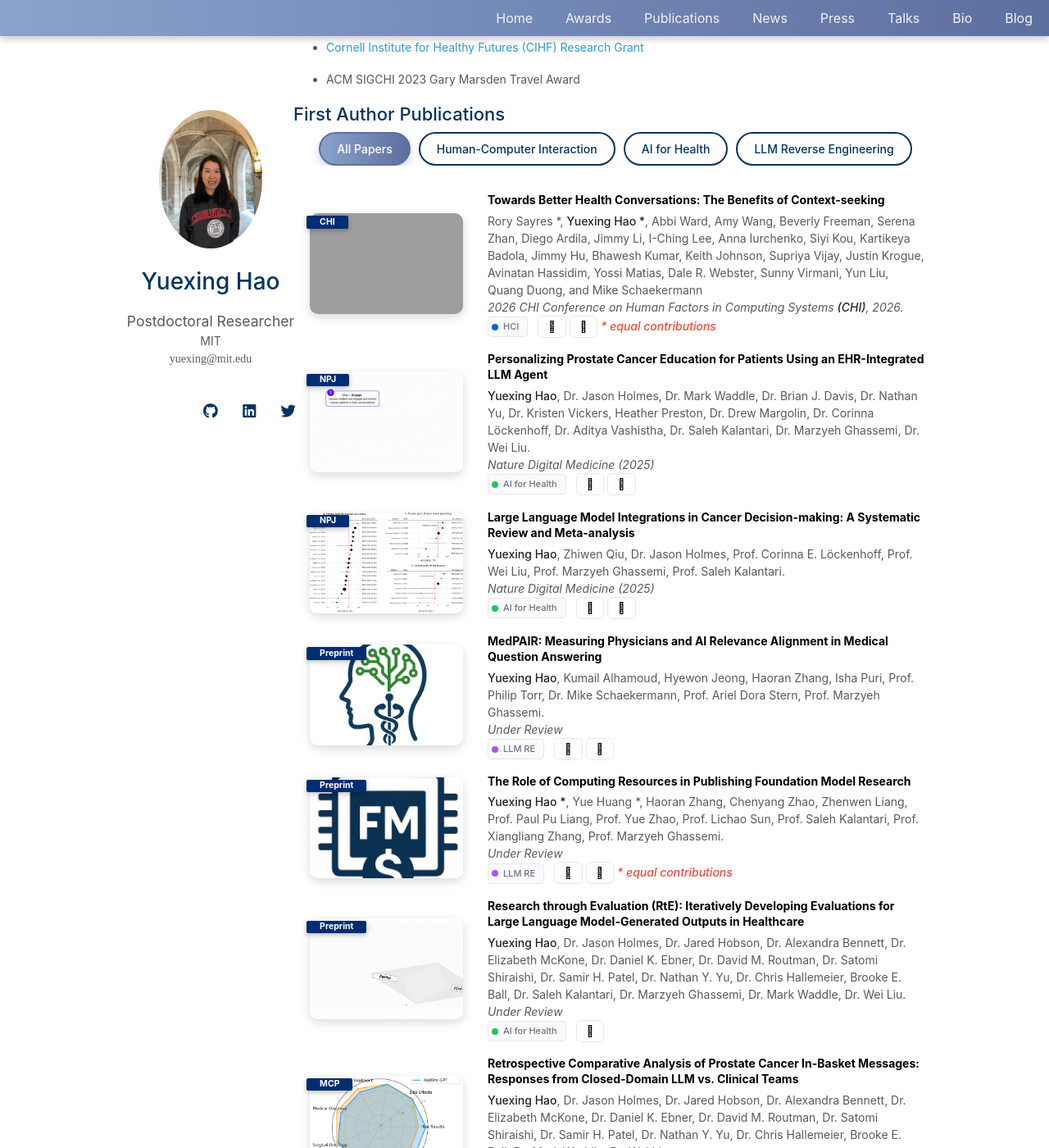
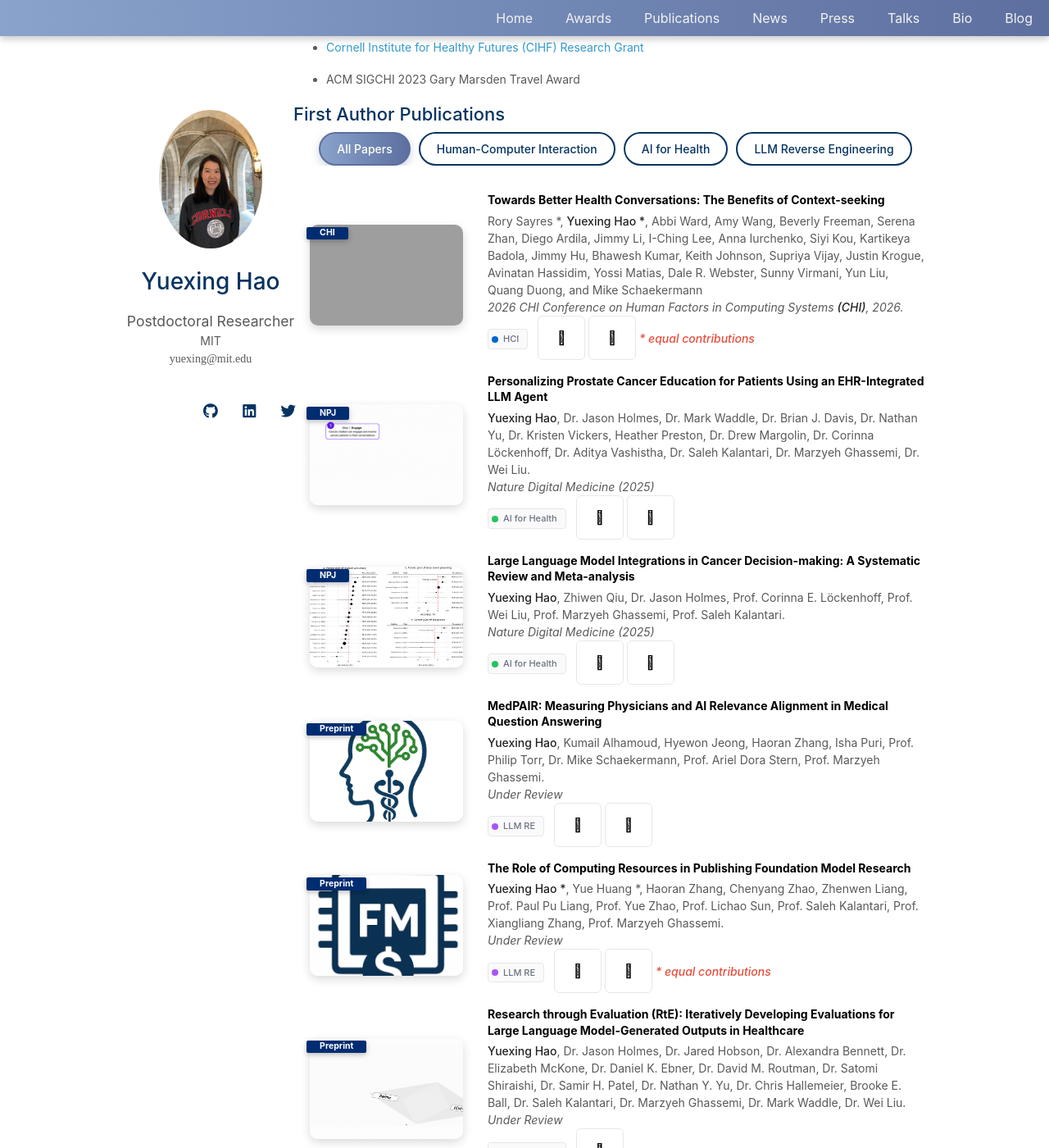
Before and after one commit to YuexingHao/Yuexing-Hao, a Jekyll site: the page built from index.md, in a window 1280 px wide and 1400 px high, scrolled down 1558 px. Shown: the whole window at 82% size. Built offline with Jekyll 4.4.1, drawn with Linux system fonts in a browser that asks for light colours; nearby versions of some CDN libraries; a style sheet for code colours, icons or effects is not loaded; our own code applies the rules of GitHub Pages for plain Markdown files; grey boxes are pictures that could not be loaded.

Commit message:
Make publication icons larger and more visible (16px font-size, 36x36px min button size)

```diff
--- a/assets/css/publications.css
+++ b/assets/css/publications.css
@@ -105,13 +105,16 @@ blockquote { background: var(--global-bg-color); border-left: 2px solid var(--gl
     color: #000000;
     background-color: #ffffff;
     border: 1px solid #e5e7eb;
-    padding: 6px 12px;
+    padding: 8px 10px;
     transition: all 0.2s ease;
     border-radius: 6px;
-    font-size: 13px;
+    font-size: 16px;
     display: inline-flex;
     align-items: center;
+    justify-content: center;
     gap: 6px;
+    min-width: 36px;
+    min-height: 36px;
 }
 
 @media (prefers-color-scheme: dark) {
@@ -119,16 +122,24 @@ blockquote { background: var(--global-bg-color); border-left: 2px solid var(--gl
     color: #9ca3af;
     background-color: #1f1f1f;
     border: 1px solid #333333;
-    padding: 6px 12px;
+    padding: 8px 10px;
     transition: all 0.2s ease;
     border-radius: 6px;
-    font-size: 13px;
+    font-size: 16px;
     display: inline-flex;
     align-items: center;
+    justify-content: center;
     gap: 6px;
+    min-width: 36px;
+    min-height: 36px;
 }
 
   }
+
+.publications ol.bibliography li .links a.btn i {
+    font-size: 16px;
+    line-height: 1;
+}
 
 .publications ol.bibliography li .links a.btn:hover {
     color: #000000;
```
